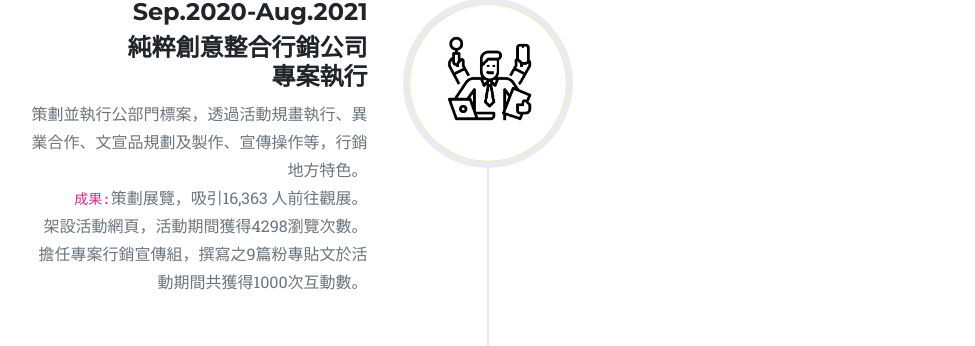
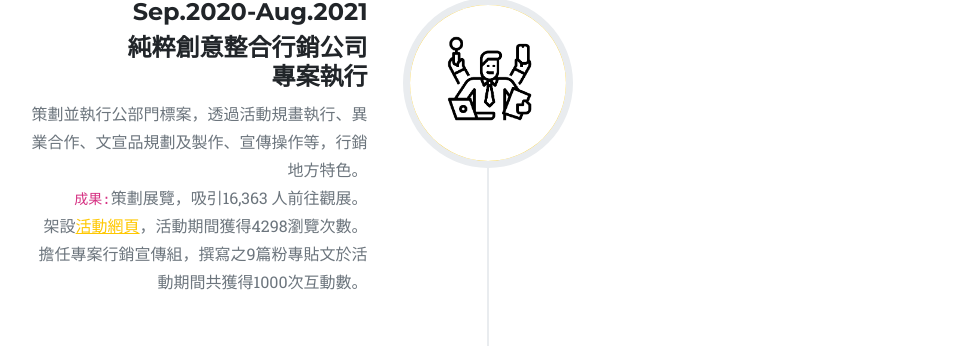
Before and after one commit to imginnnn/imginnnn, a plain HTML site: page index.html in a window 1280 px wide. Shown: the part 3651-3997 px from the top of the page, without its empty margins (152-1127 px from the left). Drawn offline with nearby package versions, Linux system fonts and the light colour scheme.

Commit message:
Update index.html

```diff
--- a/index.html
+++ b/index.html
@@ -220,7 +220,7 @@
                             </div>
                             <div class="timeline-body"><p class="text-muted">策劃並執行公部門標案，透過活動規畫執行、異業合作、文宣品規劃及製作、宣傳操作等，行銷地方特色。
                                 <br><code>成果:</code>策劃展覽，吸引16,363 人前往觀展。<br>
-架設活動網頁，活動期間獲得4298瀏覽次數。<br>
+架設<a href="https://storyoftaipei0.wixsite.com/2021newyeartaipei">活動網頁</a>，活動期間獲得4298瀏覽次數。<br>
 擔任專案行銷宣傳組，撰寫之9篇粉專貼文於活動期間共獲得1000次互動數。
 </p></div>
                         </div>
```
